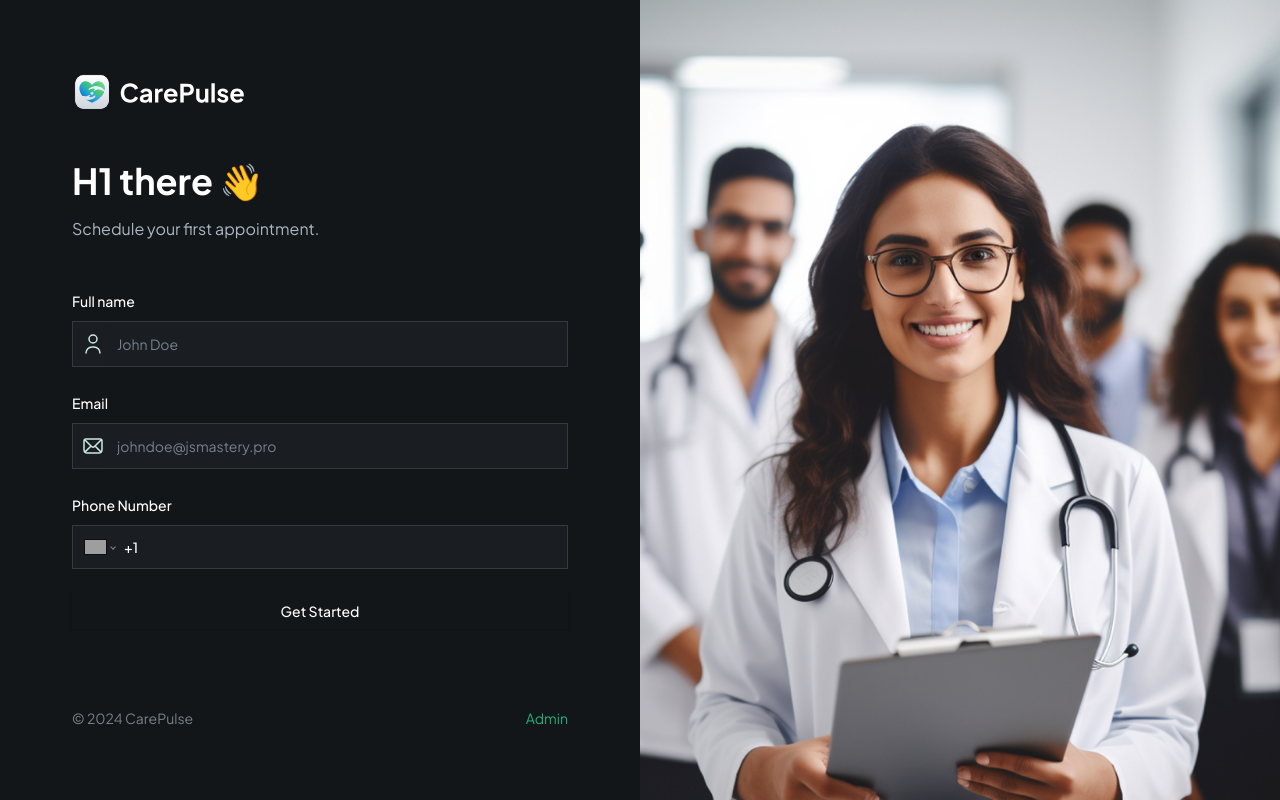
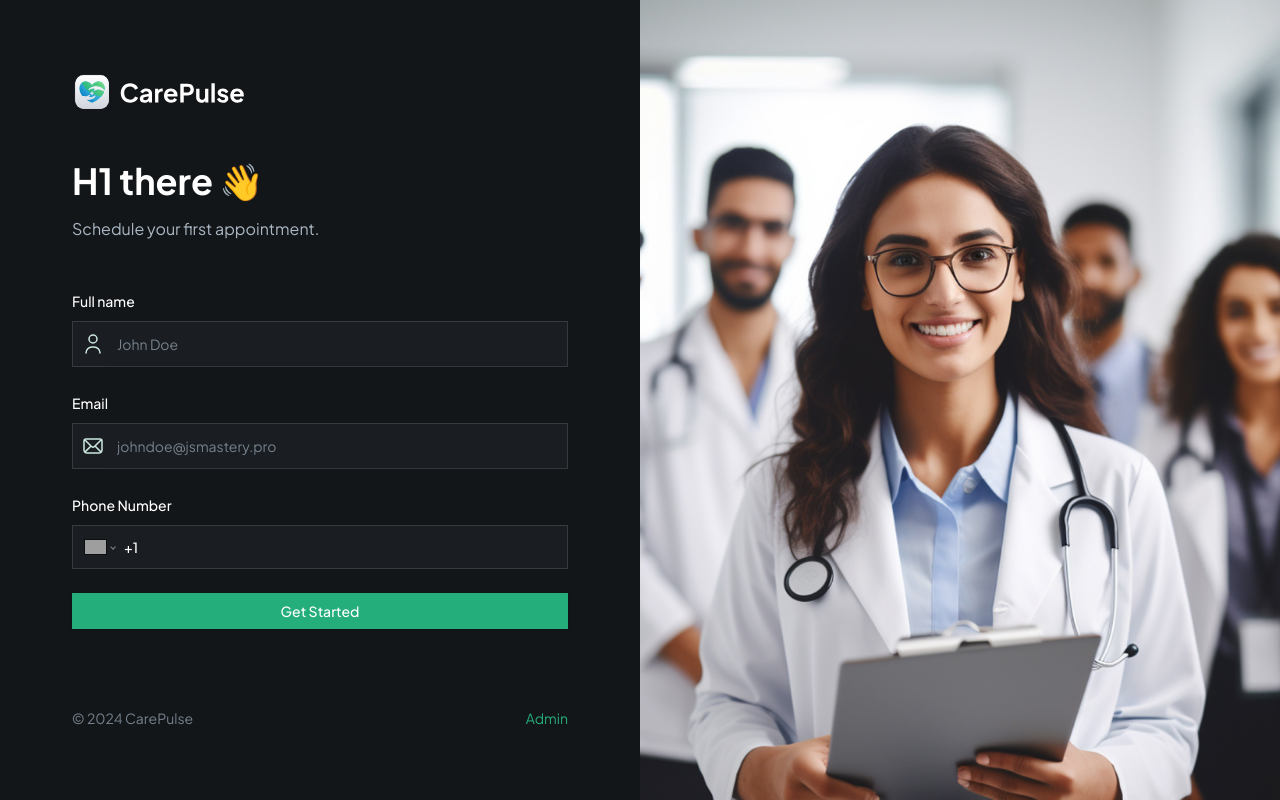
Before and after one commit to RebecaTI/carePulse, a Next.js app: page / in a window 1280 px wide. Built offline with nearby package versions, Linux system fonts and the light colour scheme; no server answers; grey boxes are pictures that could not be loaded.

Commit message:
fix: correct button class name in SubmitButton component

```diff
--- a/components/SubmitButton.tsx
+++ b/components/SubmitButton.tsx
@@ -9,7 +9,7 @@ interface ButtonProps {
 
 const SubmitButton = ({ isLoading, className, children }: ButtonProps) => {
   return (
-    <Button type="submit" disabled={isLoading} className={className ?? 'shad-primary-bn w-full'} >
+    <Button type="submit" disabled={isLoading} className={className ?? 'shad-primary-btn w-full'} >
       {isLoading ? (
         <div className="flex items-center gap-4">
           <Image
```
